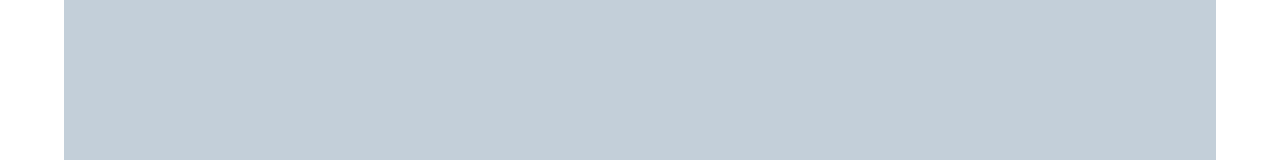
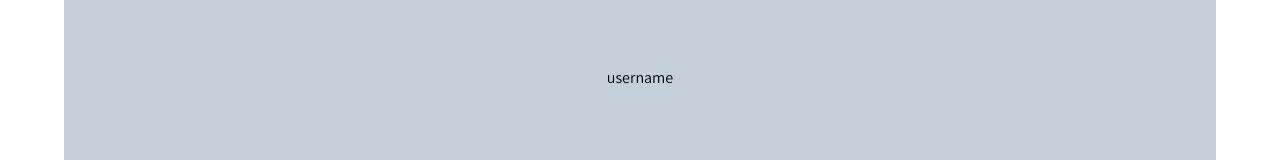
Before and after one commit to Aure-en/colorize, a React (Create React App) app: page /settings in a window 1280 px wide. Shown: the part 352-512 px from the top of the page. Built offline with nearby package versions, Linux system fonts and the light colour scheme; what color-name-list, nearest-color would draw is missing.

Commit message:
Settings Page Doing

```diff
--- /dev/null
+++ b/src/components/settings/SettingsPage/CurrentUserName.jsx
@@ -0,0 +1,18 @@
+import React from 'react';
+import styled from 'styled-components';
+
+const data = [{ name: 'username' }];
+
+const CurrentUser = () => (
+
+  <CurrentUserName>{data.map((user) => <p>{user.name}</p>)}</CurrentUserName>
+
+);
+
+const CurrentUserName = styled.div`
+display: flex;
+justify-content: center;
+
+`;
+
+export default CurrentUser;
--- /dev/null
+++ b/src/components/settings/SettingsPage/SettingsPage.jsx
@@ -0,0 +1,24 @@
+import React from 'react';
+import styled from 'styled-components';
+import CurrentUserName from './CurrentUserName';
+
+const SettingsPage = () => (
+  <SettingsContainer>
+    <CurrentUserName />
+  </SettingsContainer>
+);
+
+const SettingsContainer = styled.div`
+display: flex;
+justify-content: center;
+align-self: center;
+padding: 0.2em;
+width: 90%;
+height: 90%;
+background-color: #C3CFD9;
+@media screen and (min-width: 768px) {
+   flex-direction: column;
+   }
+`;
+
+export default SettingsPage;
--- a/src/components/settings/Theme.jsx
+++ b/src/components/settings/Theme.jsx
@@ -12,6 +12,7 @@ const Theme = ({ children }) => {
     text_primary: TEXT_INITIAL,
     background: BACKGROUND_INITIAL,
     background_color_Nav: '#0D2538',
+    background_color_Settings: '#C3CFD9',
   };
 
   const [theme, setTheme] = useState(initial);
--- a/src/routes/Settings.jsx
+++ b/src/routes/Settings.jsx
@@ -1,10 +1,11 @@
 import React from 'react';
 import styled from 'styled-components';
+import SettingsPage from '../components/settings/SettingsPage/SettingsPage';
 
 const Settings = () => (
 
   <Wrapper>
-    <BackgroundSettings />
+    <SettingsPage />
   </Wrapper>
 
 );
@@ -21,13 +22,4 @@ const Wrapper = styled.div`
      }
 `;
 
-const BackgroundSettings = styled.div`
-display: flex;
-align-self: center;
-width: 90%;
-height: 90%;
-background-color: #C3CFD9;
-
-`;
-
 export default Settings;
```
Also changed, not shown: src/components/settings/SettingsPage/Avatar.jsx (added), src/components/settings/SettingsPage/ButtonEdit.jsx (added), src/components/settings/SettingsPage/CurrentEmail.jsx (added), src/components/settings/SettingsPage/Modal.jsx (renamed from src/components/Modal/SettingsModal.jsx), src/components/settings/SettingsPage/Password.jsx (added).
